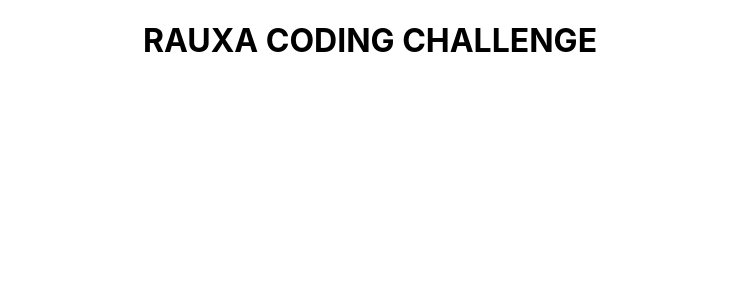
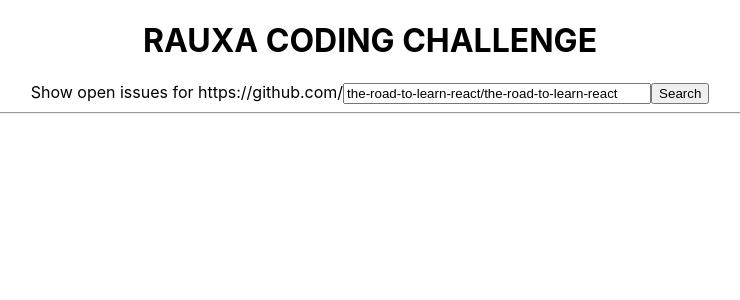
Before and after one commit to tudobieudat/githubgql, a React (Create React App) app: page / in a window 1280 px wide. Shown: the top 300 px of the page, without its empty margins (270-1010 px from the left). Built offline with nearby package versions, Linux system fonts and the light colour scheme; no server answers.

Commit message:
Implement the first graphql query using axios.

```diff
--- a/src/App.js
+++ b/src/App.js
@@ -1,13 +1,87 @@
 import React, {Component} from 'react';
+import axios from 'axios'
 import './App.css';
 
 const access_token = process.env.REACT_APP_GITHUB_PERSONAL_ACCESS_TOKEN;
+const axiosGitHubGraphQL = axios.create({
+  baseURL: 'https://api.github.com/graphql',
+  headers: {
+    Authorization: `bearer ${access_token}`
+  },
+});
+
+const GET_ISSUES_OF_REPOSITORY = `
+  {
+    organization(login: "the-road-to-learn-react") {
+      name
+      url
+      repository(name: "the-road-to-learn-react") {
+        name
+        url
+        issues(last: 5) {
+          edges {
+            node {
+              id
+              title
+              url
+            }
+          }
+        }
+      }
+    }
+  }
+`;
 
 class App extends Component {
+  state = {
+    path: 'the-road-to-learn-react/the-road-to-learn-react',
+    organization: null,
+    errors: null,
+  };
+
+  componentDidMount() {
+    // fetch data
+    this.onFetchFromGitHub();
+  }
+
+  onChange = (event) => {
+    this.setState({ path: event.target.value });
+  };
+
+  onSubmit = (event) => {
+    // fetch data
+    //this.setState({ path: event.target.value });
+    event.preventDefault();
+  };
+
+  onFetchFromGitHub = () => {
+    axiosGitHubGraphQL
+    .post('', { query: GET_ISSUES_OF_REPOSITORY })
+    .then(result => console.log(result))
+  };
+
   render(){
+    const { path, organization } = this.state;
+
     return (
       <div className="App">
         <h1>RAUXA CODING CHALLENGE</h1>
+        <form onSubmit={this.onSubmit}>
+          <label htmlFor="url">
+            Show open issues for https://github.com/
+          </label>
+          <input
+            id="url"
+            type="text"
+            value={path}
+            onChange={this.onChange}
+            style={{ width: '300px' }}
+          />
+          <button type="submit">Search</button>
+          <hr />
+          {/* Here comes the result */}
+
+        </form>
       </div>
     );
   }
```
